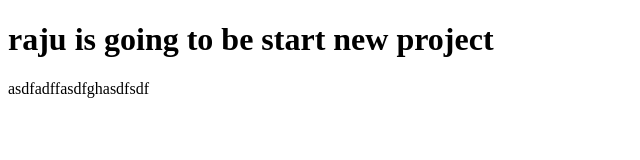
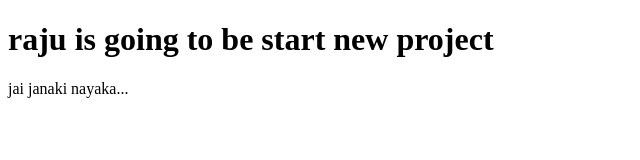
Before and after one commit to raju238/angular6student, a plain HTML site: page index.html in a window 1280 px wide. Shown: the full height of the page, 0-640 px from the left. Drawn offline with Linux system fonts and the light colour scheme.

Commit message:
add content
kjhklkhjhhj

```diff
--- a/index.html
+++ b/index.html
@@ -8,6 +8,6 @@
 </head>
 <body>
     <h1>raju is going to be start new project</h1>
-    <p>asdfadffasdfghasdfsdf</p>
+    <p>jai janaki nayaka...</p>
 </body>
 </html>
```
